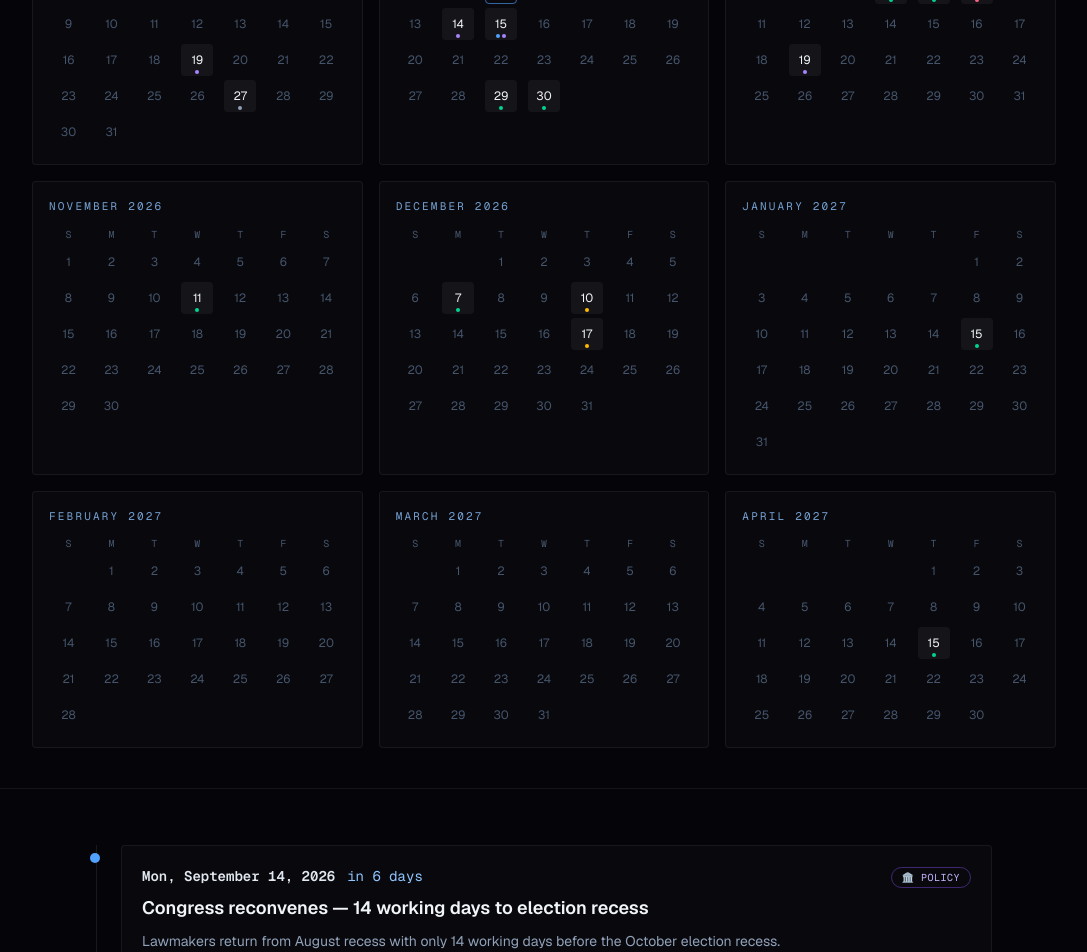
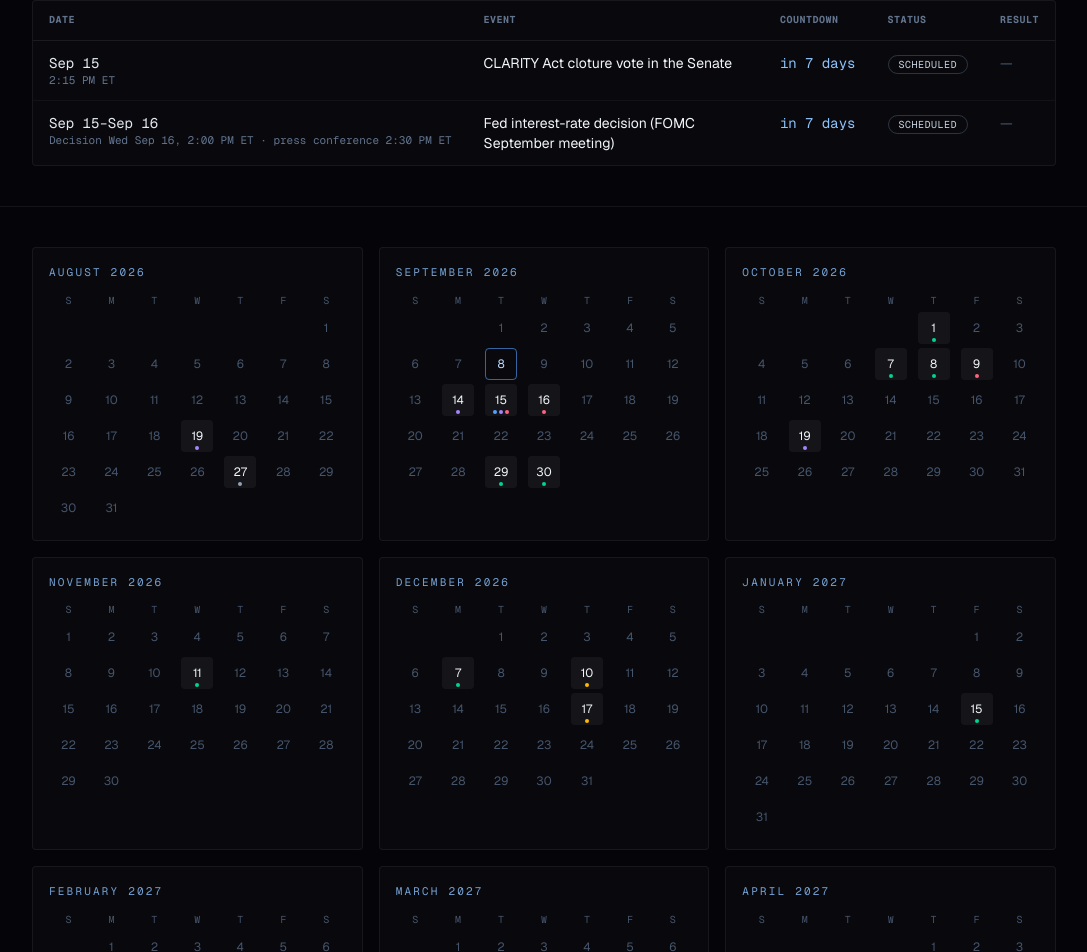
Before and after one commit to forgemeshlabs/forgemesh, a Next.js app in the folder site/: page /calendar in a window 1280 px wide. Shown: the part 700-1652 px from the top of the page, without its empty margins (96-1183 px from the left). Built offline with nearby package versions, Linux system fonts and the light colour scheme; no server answers.

Commit message:
calendar: decision tracker (date / countdown / status / result) + FOMC Sep 15-16 rate decision; CLARITY cloture tracked

```diff
--- a/site/app/calendar/page.tsx
+++ b/site/app/calendar/page.tsx
@@ -24,7 +24,88 @@ type CalEvent = {
   why: string;
   link?: string;
   post?: string; // related forgemesh.io blog path
+  // Decision tracker (optional): events with track:true get a row in the
+  // Date / Status / Result table at the top. Fill `status` + `result` in
+  // calendar.json when the outcome lands — no rebuild.
+  track?: boolean;
+  time?: string; // human time note, e.g. "2:15 PM ET"
+  status?: 'scheduled' | 'live' | 'delayed' | 'passed' | 'failed' | 'decided';
+  result?: string | null; // e.g. "Cloture failed 54–46" or "Hold at 3.50–3.75%"
 };
+
+const STATUS_STYLE: Record<NonNullable<CalEvent['status']>, { label: string; cls: string }> = {
+  scheduled: { label: 'scheduled', cls: 'border-slate-500/40 text-slate-300' },
+  live: { label: 'live', cls: 'border-blue-400/60 text-blue-100' },
+  delayed: { label: 'delayed', cls: 'border-amber-500/40 text-amber-300' },
+  passed: { label: 'passed', cls: 'border-emerald-500/40 text-emerald-300' },
+  failed: { label: 'failed', cls: 'border-rose-500/40 text-rose-300' },
+  decided: { label: 'decided', cls: 'border-sky-500/40 text-sky-300' },
+};
+
+function effectiveStatus(e: CalEvent): NonNullable<CalEvent['status']> {
+  if (e.status && e.status !== 'scheduled') return e.status;
+  const d = daysOut(e.date);
+  const dEnd = daysOut(e.endDate || e.date);
+  if (d <= 0 && dEnd >= 0) return 'live';
+  return 'scheduled';
+}
+
+function StatusPill({ e }: { e: CalEvent }) {
+  const st = STATUS_STYLE[effectiveStatus(e)];
+  return (
+    <span className={`rounded-full border px-2.5 py-0.5 font-mono text-[10px] uppercase tracking-wider ${st.cls}`}>
+      {st.label}
+    </span>
+  );
+}
+
+function DecisionTracker({ events }: { events: CalEvent[] }) {
+  const rows = events.filter((e) => e.track);
+  if (!rows.length) return null;
+  return (
+    <section className="border-t border-white/[0.06] px-6 py-10" aria-label="Decision tracker">
+      <div className="mx-auto max-w-5xl">
+        <p className="font-mono text-[11px] uppercase tracking-[0.2em] text-blue-300/80">Decision tracker</p>
+        <h2 className="mt-2 text-xl font-semibold text-slate-50">Two decisions, 24 hours apart</h2>
+        <p className="mt-2 max-w-2xl text-sm leading-6 text-slate-400">
+          The rulebook vote and the rate decision, side by side. Countdown until the day; status and result
+          once it lands. Results are filled in from the primary source the same day.
+        </p>
+        <div className="mt-5 overflow-x-auto rounded border border-white/[0.06] bg-white/[0.02]">
+          <table className="w-full min-w-[640px] text-left text-sm">
+            <thead>
+              <tr className="border-b border-white/[0.08] font-mono text-[10px] uppercase tracking-wider text-slate-500">
+                <th className="px-4 py-3">Date</th>
+                <th className="px-4 py-3">Event</th>
+                <th className="px-4 py-3">Countdown</th>
+                <th className="px-4 py-3">Status</th>
+                <th className="px-4 py-3">Result</th>
+              </tr>
+            </thead>
+            <tbody>
+              {rows.map((e) => (
+                <tr key={e.id || e.date + e.title} className="border-b border-white/[0.04] last:border-0 align-top">
+                  <td className="whitespace-nowrap px-4 py-3 font-mono text-slate-200">
+                    <time dateTime={e.date}>{fmtShort(e.date)}{e.endDate ? `–${fmtShort(e.endDate)}` : ''}</time>
+                    {e.time ? <span className="block text-[11px] text-slate-500">{e.time}</span> : null}
+                  </td>
+                  <td className="px-4 py-3">
+                    <a href={`#${e.id || e.date}`} className="text-slate-100 hover:text-blue-300">{e.title}</a>
+                  </td>
+                  <td className="whitespace-nowrap px-4 py-3"><Countdown e={e} /></td>
+                  <td className="whitespace-nowrap px-4 py-3"><StatusPill e={e} /></td>
+                  <td className="px-4 py-3 text-slate-300">
+                    {e.result ? e.result : <span className="text-slate-600">—</span>}
+                  </td>
+                </tr>
+              ))}
+            </tbody>
+          </table>
+        </div>
+      </div>
+    </section>
+  );
+}
 
 const TAG_STYLE: Record<CalEvent['tag'], { label: string; cls: string; dot: string }> = {
   rails: { label: '⚡ rails', cls: 'border-blue-500/40 text-blue-300', dot: 'bg-blue-400' },
@@ -225,6 +306,8 @@ export default function Page() {
           </div>
         </section>
 
+        <DecisionTracker events={sorted} />
+
         {months.length ? (
           <section className="border-t border-white/[0.06] px-6 py-10" aria-label="Month view">
             <div className="mx-auto max-w-5xl">
@@ -257,6 +340,7 @@ export default function Page() {
                           {fmtDate(e.date)}{e.endDate ? ` – ${fmtShort(e.endDate)}` : ''}
                         </time>
                         <Countdown e={e} />
+                        {e.track ? <StatusPill e={e} /> : null}
                         <span className={`ml-auto rounded-full border px-2.5 py-0.5 font-mono text-[10px] uppercase tracking-wider ${tag.cls}`}>
                           {tag.label}
                         </span>
@@ -265,6 +349,12 @@ export default function Page() {
                         {e.title}
                       </h2>
                       <p className="mt-2 text-sm leading-6 text-slate-400">{e.what}</p>
+                      {e.result ? (
+                        <p className="mt-2 text-sm leading-6 text-slate-100">
+                          <span className="font-mono text-[10px] uppercase tracking-wider text-emerald-300/80">result · </span>
+                          {e.result}
+                        </p>
+                      ) : null}
                       <p className="mt-2 text-sm leading-6 text-slate-300">
                         <span className="font-mono text-[10px] uppercase tracking-wider text-blue-300/80">why it matters · </span>
                         {e.why}
@@ -306,6 +396,7 @@ export default function Page() {
                           <a href={e.post} className="text-blue-400/80 hover:text-blue-300">our coverage ↗</a>
                         ) : null}
                       </span>
+                      {e.result ? <span className="block text-slate-200">Result: {e.result}</span> : null}
                       <span className="block text-slate-500">{e.what}</span>
                     </li>
                   ))}
--- a/site/public/calendar.json
+++ b/site/public/calendar.json
@@ -1,12 +1,12 @@
 {
-  "updatedAt": "2026-08-27T11:25:00.000Z",
+  "updatedAt": "2026-09-13T13:35:00.000Z",
   "events": [
     {
       "id": "trump-crypto-meeting",
       "date": "2026-08-19",
       "title": "Trump hosts crypto executives at the White House",
       "tag": "policy",
-      "what": "President Trump hosted Ripple's Garlinghouse, Coinbase's Armstrong, ICE's Sprecher, Robinhood's Tenev, and Kraken's Sethi \u2014 with SEC Chair Atkins in the room \u2014 one day after regulators unveiled new crypto rules, and publicly pressed Congress to pass the CLARITY Act.",
+      "what": "President Trump hosted Ripple's Garlinghouse, Coinbase's Armstrong, ICE's Sprecher, Robinhood's Tenev, and Kraken's Sethi — with SEC Chair Atkins in the room — one day after regulators unveiled new crypto rules, and publicly pressed Congress to pass the CLARITY Act.",
       "why": "Set the political stage for the September 15 cloture vote: the White House put its weight behind the market-structure bill with the industry's CEOs standing next to it.",
       "link": "https://www.coindesk.com/policy/2026/08/14/trump-expected-to-attend-white-house-meeting-with-crypto-ceos-sources-say",
       "post": "/blog/fall-2026-case-file"
@@ -16,15 +16,15 @@
       "date": "2026-08-27",
       "title": "Nvidia agrees to acquire Hugging Face for $12.9B",
       "tag": "infrastructure",
-      "what": "Nvidia agrees to buy Hugging Face \u2014 the world's largest open-source AI model hub (13M users, 2.5M models, 950K datasets) \u2014 for $12.9 billion, tripling its $4.5B 2023 valuation. The deal puts the dominant AI chipmaker in control of the platform where most AI agents' models are discovered, stored, and deployed.",
-      "why": "The model layer of the machine economy gets a tollbooth operator. Combined with Stripe/OpenRouter ($7B+) and AWS agent payments GA, this is the third major infrastructure consolidation move in twelve weeks \u2014 and the clearest signal yet that open, permissionless machine access is being bought and gated by incumbents.",
+      "what": "Nvidia agrees to buy Hugging Face — the world's largest open-source AI model hub (13M users, 2.5M models, 950K datasets) — for $12.9 billion, tripling its $4.5B 2023 valuation. The deal puts the dominant AI chipmaker in control of the platform where most AI agents' models are discovered, stored, and deployed.",
+      "why": "The model layer of the machine economy gets a tollbooth operator. Combined with Stripe/OpenRouter ($7B+) and AWS agent payments GA, this is the third major infrastructure consolidation move in twelve weeks — and the clearest signal yet that open, permissionless machine access is being bought and gated by incumbents.",
       "link": "https://techcrunch.com/2026/08/26/nvidia-closes-in-on-hugging-face-acquisition/",
       "post": "/blog/nvidia-hugging-face-12b-acquisition"
     },
     {
       "id": "congress-reconvenes",
       "date": "2026-09-14",
-      "title": "Congress reconvenes \u2014 14 working days to election recess",
+      "title": "Congress reconvenes — 14 working days to election recess",
       "tag": "policy",
       "what": "Lawmakers return from August recess with only 14 working days before the October election recess.",
       "why": "Every pending crypto and agent-payment bill has to move in this window or wait out the election.",
@@ -36,7 +36,7 @@
       "title": "Cloudflare default-blocks mixed-use AI crawlers",
       "tag": "rails",
       "what": "Crawlers that blend search, AI training, and agent use get blocked by default on ad-hosting pages for new customers, new sites, and all free-plan sites. AI companies had until today to separate their crawlers.",
-      "why": "The open web starts gating machine traffic at the edge \u2014 and paid, identified access (the thing x402 sells) becomes the sanctioned path in. Cloudflare's pay-per-crawl marketplace is evolving into pay-per-use alongside it.",
+      "why": "The open web starts gating machine traffic at the edge — and paid, identified access (the thing x402 sells) becomes the sanctioned path in. Cloudflare's pay-per-crawl marketplace is evolving into pay-per-use alongside it.",
       "link": "https://blog.cloudflare.com/content-independence-day-ai-options/",
       "post": "/blog/fall-2026-case-file"
     },
@@ -45,19 +45,23 @@
       "date": "2026-09-15",
       "title": "CLARITY Act cloture vote in the Senate",
       "tag": "policy",
-      "what": "Procedural vote on whether to limit debate and advance the digital-asset market-structure bill to the Senate floor. Needs 60 votes; a failed cloture vote could effectively kill the bill this Congress.",
-      "why": "This is the rulebook for which agency regulates digital-asset markets \u2014 including a DeFi trading framework and stablecoin yield rules that shape how agent money is allowed to work.",
+      "what": "Procedural vote at 2:15 PM ET on whether to limit debate and advance the digital-asset market-structure bill to the Senate floor. Needs 60 votes; a failed cloture vote could effectively kill the bill this Congress.",
+      "why": "This is the rulebook for which agency regulates digital-asset markets — including a DeFi trading framework and stablecoin yield rules that shape how agent money is allowed to work.",
       "link": "https://www.coindesk.com/policy/2026/08/08/u-s-senate-opens-first-stage-of-crypto-clarity-act-voting-to-give-bill-a-chance-next-month",
-      "post": "/blog/fall-2026-case-file"
+      "post": "/blog/fall-2026-case-file",
+      "track": true,
+      "status": "scheduled",
+      "time": "2:15 PM ET",
+      "result": null
     },
     {
       "id": "kbw-2026",
       "date": "2026-09-29",
       "endDate": "2026-10-01",
-      "title": "Korea Blockchain Week 2026 \u2014 Seoul",
+      "title": "Korea Blockchain Week 2026 — Seoul",
       "tag": "conference",
       "what": "Asia's premier Web3 conference at Walkerhill, Seoul: industry leaders, entrepreneurs, and institutional investors on blockchain, AI, and digital-asset regulation.",
-      "why": "The fall conference corridor opens here \u2014 announcements seeded at KBW tend to detonate at TOKEN2049 the following week.",
+      "why": "The fall conference corridor opens here — announcements seeded at KBW tend to detonate at TOKEN2049 the following week.",
       "link": "https://koreablockchainweek.com/"
     },
     {
@@ -66,7 +70,7 @@
       "endDate": "2026-10-08",
       "title": "TOKEN2049 Singapore",
       "tag": "conference",
-      "what": "The world's largest crypto and Web3 conference \u2014 ~25,000 attendees from 160 countries at Marina Bay Sands, with TOKEN2049 Week running October 5\u201311.",
+      "what": "The world's largest crypto and Web3 conference — ~25,000 attendees from 160 countries at Marina Bay Sands, with TOKEN2049 Week running October 5–11.",
       "why": "If there's a major agent-payments or x402 ecosystem announcement brewing, this is the stage it lands on. Ends one day before the Bitcoin cycle pattern's projected turning point.",
       "link": "https://www.token2049.com/singapore",
       "post": "/blog/fall-2026-case-file"
@@ -74,20 +78,20 @@
     {
       "id": "btc-cycle-window",
       "date": "2026-10-09",
-      "title": "Bitcoin 1,064/364-day cycle \u2014 projected turning point",
+      "title": "Bitcoin 1,064/364-day cycle — projected turning point",
       "tag": "markets",
-      "what": "The widely circulated 1,064-day-rise / 364-day-decline pattern (2015\u21922017\u21922018\u21922021\u21922022\u2192Oct 6 2025 ATH) projects its next turning point around this date \u2014 roughly 364 days after the October 6, 2025 all-time high.",
-      "why": "A pattern with n=3 is a rhyme, not a law \u2014 but half the market trades like it believes it, which makes the window itself an event. Full date math in our write-up.",
+      "what": "The widely circulated 1,064-day-rise / 364-day-decline pattern (2015→2017→2018→2021→2022→Oct 6 2025 ATH) projects its next turning point around this date — roughly 364 days after the October 6, 2025 all-time high.",
+      "why": "A pattern with n=3 is a rhyme, not a law — but half the market trades like it believes it, which makes the window itself an event. Full date math in our write-up.",
       "link": "https://forgemesh.io/blog/fall-2026-calendar-convergence",
       "post": "/blog/fall-2026-calendar-convergence"
     },
     {
       "id": "genius-comments-close",
       "date": "2026-10-19",
-      "title": "GENIUS Act stablecoin rules \u2014 comment period closes",
+      "title": "GENIUS Act stablecoin rules — comment period closes",
       "tag": "policy",
       "what": "Treasury's licensing regime for payment-stablecoin issuers closes its Federal Register comment docket.",
-      "why": "The comment docket is the earliest signal of which stablecoin issuers will seek licenses \u2014 and whose settlement rail gets complicated. Watch for the issuer behind your rail.",
+      "why": "The comment docket is the earliest signal of which stablecoin issuers will seek licenses — and whose settlement rail gets complicated. Watch for the issuer behind your rail.",
       "link": "https://www.federalregister.gov/documents/2026/08/18/2026-16796/genius-act-regulations-on-payment-stablecoin-issuance-offer-and-sale",
       "post": "/blog/fall-2026-case-file"
     },
@@ -105,7 +109,7 @@
       "date": "2026-12-07",
       "title": "Verizon Digital Ready: last day for the 2 prerequisite courses",
       "tag": "grants",
-      "what": "Two courses or events completed by this date unlock the $10k grant application (10 winners a month, June\u2013December).",
+      "what": "Two courses or events completed by this date unlock the $10k grant application (10 winners a month, June–December).",
       "why": "Apply once and the application stays in every remaining monthly pool.",
       "link": "https://digitalready.verizonwireless.com/funding/details"
     },
@@ -114,7 +118,7 @@
       "date": "2026-12-10",
       "title": "ERCOT data-center audit reports due",
       "tag": "grid",
-      "what": "Audit reports on up to 300 proposed Texas data centers are due \u2014 disclosures of financing, water, power plans, and ownership. New large-load approvals are paused until the audit completes.",
+      "what": "Audit reports on up to 300 proposed Texas data centers are due — disclosures of financing, water, power plans, and ownership. New large-load approvals are paused until the audit completes.",
       "why": "The first honest census of how much of the 474 GW interconnection queue is real. Whatever survives disclosure is the true footprint of the machine economy in Texas.",
       "link": "https://communityimpact.com/central-austin/government/ercot-to-audit-nearly-300-proposed-data-centers-by-the-end-of-2026-officials-say/",
       "post": "/blog/texas-ercot-300-data-center-audit"
@@ -125,7 +129,7 @@
       "title": "ERCOT presents data-center audit results",
       "tag": "grid",
       "what": "ERCOT presents the audit findings publicly, one week after reports come due.",
-      "why": "Expect the headline number \u2014 how many of ~300 proposed sites are credible \u2014 and the shape of whatever approval process replaces the pause.",
+      "why": "Expect the headline number — how many of ~300 proposed sites are credible — and the shape of whatever approval process replaces the pause.",
       "link": "https://communityimpact.com/central-austin/government/ercot-to-audit-nearly-300-proposed-data-centers-by-the-end-of-2026-officials-say/",
       "post": "/blog/texas-ercot-300-data-center-audit"
     },
@@ -134,7 +138,7 @@
       "date": "2027-01-15",
       "title": "FedEx Small Business Grant Contest typically opens",
       "tag": "grants",
-      "what": "Ten US small businesses get ~$30k plus FedEx Office credit; window usually runs Jan\u2013Mar.",
+      "what": "Ten US small businesses get ~$30k plus FedEx Office credit; window usually runs Jan–Mar.",
       "why": "Needs an active FedEx business shipping account that currently ships. Decide by January whether to open one.",
       "link": "https://www.fedex.com/en-us/small-business/grants.html"
     },
@@ -144,8 +148,23 @@
       "title": "Cartier Women's Initiative 2028 call opens (approx.)",
       "tag": "grants",
       "what": "Up to $100k plus a year-long fellowship for women-led impact businesses.",
-      "why": "Gates: $50k\u2013$5M revenue last fiscal year and a team of 5\u2013250. Calendar, not a to-do, until then.",
+      "why": "Gates: $50k–$5M revenue last fiscal year and a team of 5–250. Calendar, not a to-do, until then.",
       "link": "https://www.cartierwomensinitiative.com/regional-awards"
+    },
+    {
+      "id": "fomc-september",
+      "date": "2026-09-15",
+      "endDate": "2026-09-16",
+      "title": "Fed interest-rate decision (FOMC September meeting)",
+      "tag": "markets",
+      "track": true,
+      "status": "scheduled",
+      "time": "Decision Wed Sep 16, 2:00 PM ET · press conference 2:30 PM ET",
+      "result": null,
+      "what": "Two-day FOMC meeting; the rate decision, statement, and the quarterly dot plot land Wednesday Sep 16 at 2:00 PM ET, with Chair Warsh's press conference at 2:30. The target range has sat at 3.50%–3.75% since December 2025; after the hawkish Jackson Hole speech and a solid August jobs report, markets are split between a hold and a 25 bp hike.",
+      "why": "Dollar rates set the price of the stablecoin float that every agent payment settles in, and the same Wednesday follows the CLARITY cloture vote by one day — two decisions in 24 hours that set the cost and the rulebook of machine money.",
+      "link": "https://www.federalreserve.gov/monetarypolicy/fomccalendars.htm",
+      "post": "/blog/fall-2026-case-file"
     }
   ]
 }
```
